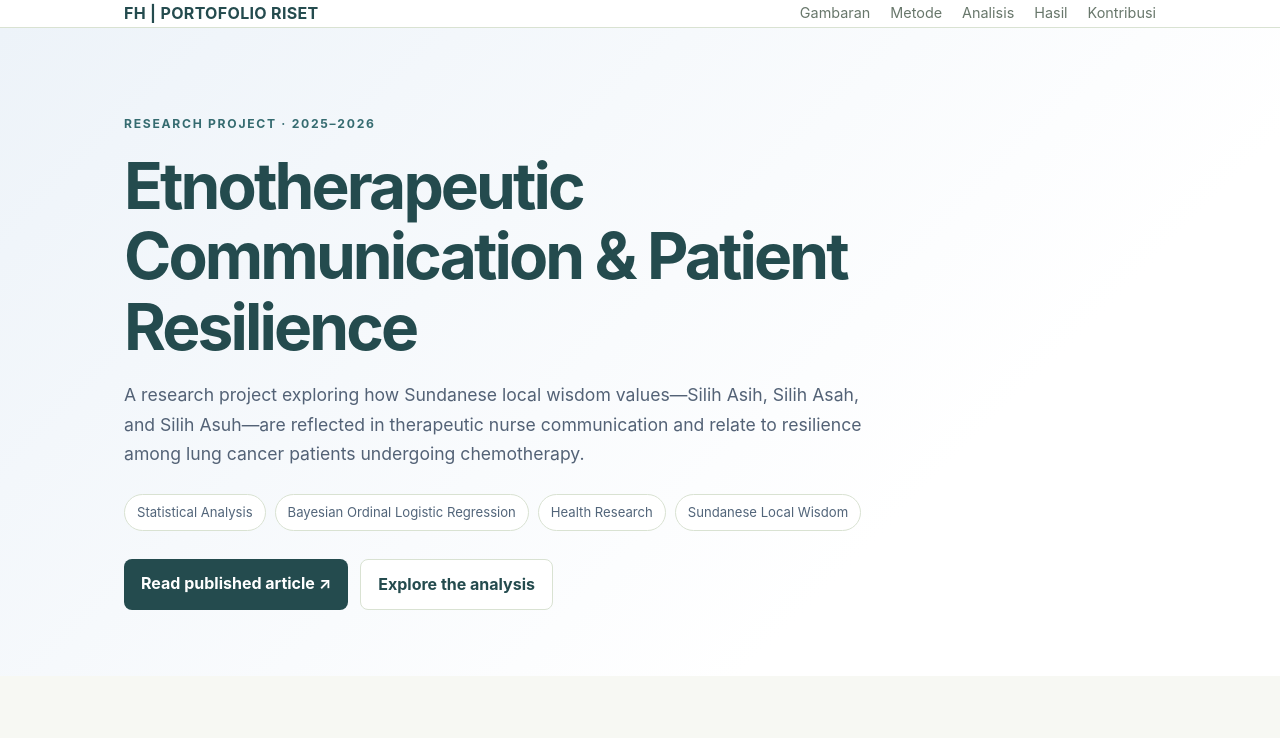
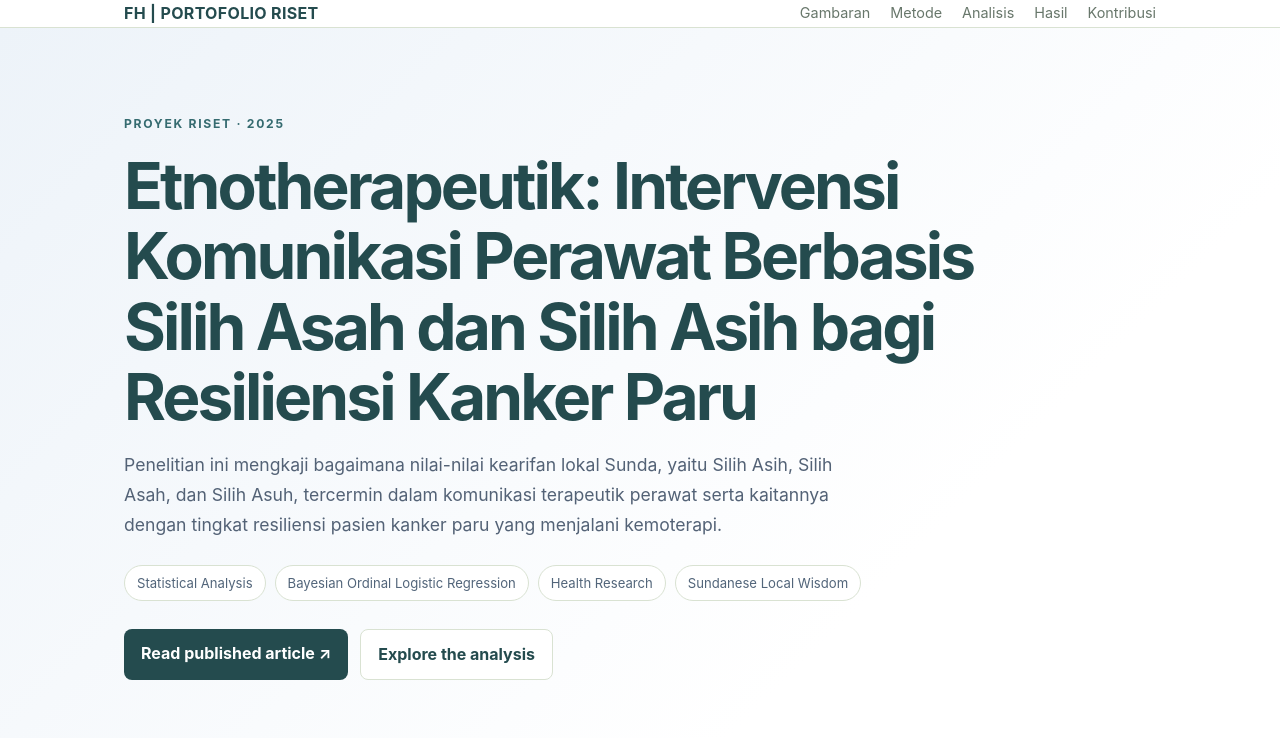
Before and after one commit to firdhanifah/PKM-Etnotherapeutik, a plain HTML site: page index.html in a window 1280 px wide. Shown: the top 738 px of the page. Drawn offline with Linux system fonts and the light colour scheme.

Commit message:
Update index.html

```diff
--- a/index.html
+++ b/index.html
@@ -95,12 +95,10 @@
 
   <header class="hero" id="top">
     <div class="wrap">
-      <div class="eyebrow">Research project · 2025–2026</div>
-      <h1>Etnotherapeutic Communication & Patient Resilience</h1>
+      <div class="eyebrow"> Proyek Riset · 2025</div>
+      <h1>Etnotherapeutik: Intervensi Komunikasi Perawat Berbasis Silih Asah dan Silih Asih bagi Resiliensi Kanker Paru</h1>
       <p>
-        A research project exploring how Sundanese local wisdom values—Silih Asih,
-        Silih Asah, and Silih Asuh—are reflected in therapeutic nurse communication
-        and relate to resilience among lung cancer patients undergoing chemotherapy.
+        Penelitian ini mengkaji bagaimana nilai-nilai kearifan lokal Sunda, yaitu Silih Asih, Silih Asah, dan Silih Asuh, tercermin dalam komunikasi terapeutik perawat serta kaitannya dengan tingkat resiliensi pasien kanker paru yang menjalani kemoterapi.
       </p>
       <div class="tags">
         <span class="tag">Statistical Analysis</span><span class="tag">Bayesian Ordinal Logistic Regression</span>
```
